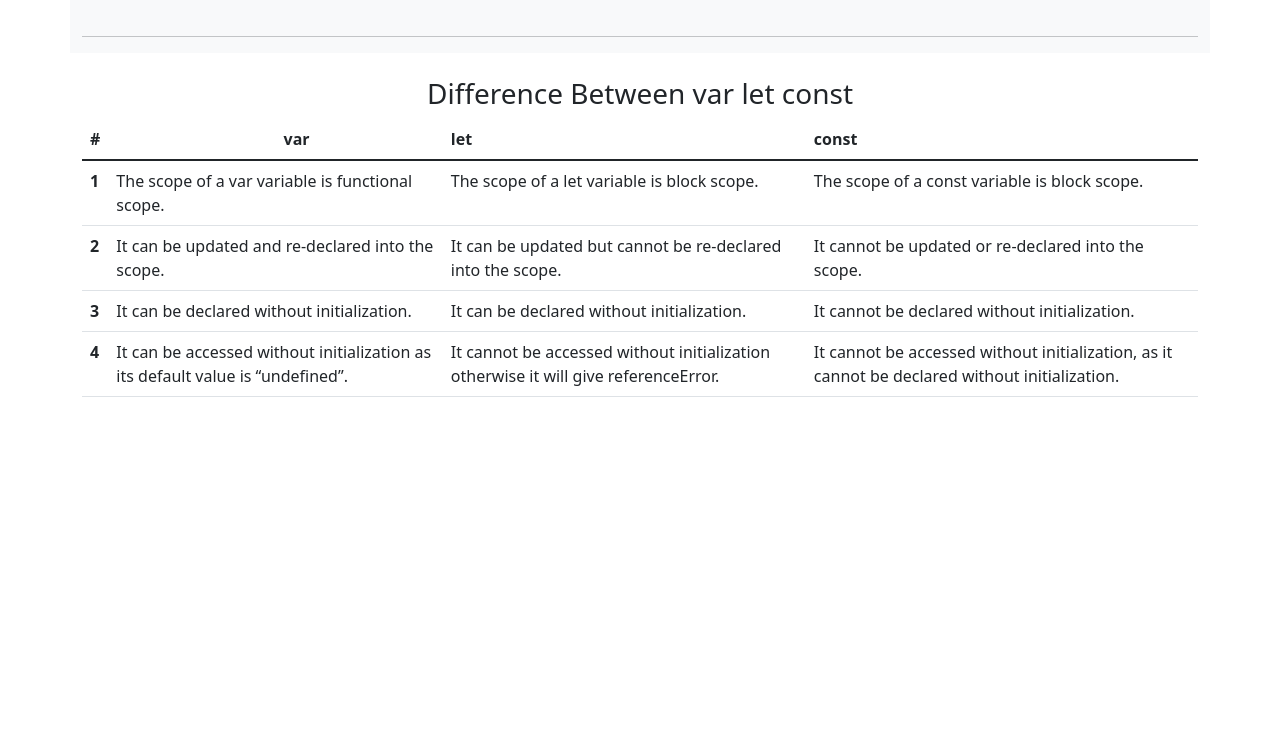
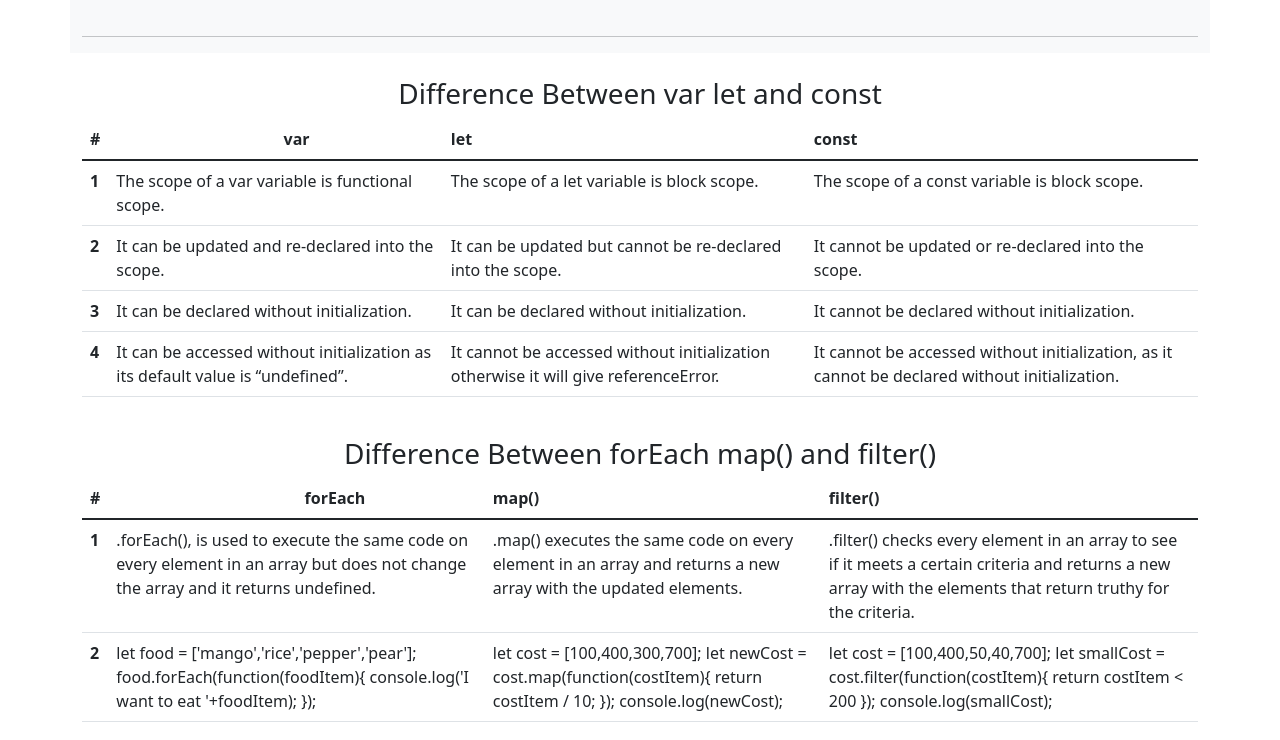
Before and after one commit to Hafiz0073/simple-news-portal, a plain HTML site: page difference.html in a window 1280 px wide. Shown: the part 60-800 px from the top of the page. Drawn offline with nearby package versions, Linux system fonts and the light colour scheme; no server answers.

Commit message:
forEach map filter diff add

```diff
--- a/difference.html
+++ b/difference.html
@@ -40,8 +40,8 @@
         <!-- secondary  dynamic nevigation end -->
     </header>
     <main>
-        <div class="container">
-            <h3 class="text-center pt-4">Difference Between var let const</h3>
+        <div class="container" id="var">
+            <h3 class="text-center pt-4">Difference Between var let and const</h3>
             <table class="table">
                 <thead>
                     <tr>
@@ -84,6 +84,48 @@
                 </tbody>
             </table>
         </div>
+        <div class="container" id="map">
+            <h3 class="text-center pt-4">Difference Between forEach map() and filter() </h3>
+            <table class="table">
+                <thead>
+                    <tr>
+                        <th colspan="2">#</th>
+                        <th colspan="2">forEach</th>
+                        <th colspan="1">map()</th>
+                        <th colspan="2">filter()</th>
+                    </tr>
+                </thead>
+                <tbody class="table-group-divider">
+                    <tr>
+                        <th scope="row">1</th>
+                        <td colspan="2">.forEach(), is used to execute the same code on every element in an array but
+                            does not change the array and it returns undefined.</td>
+                        <td colspan="2">.map() executes the same code on every element in an array and returns a new
+                            array with the updated elements.</td>
+                        <td colspan="2">.filter() checks every element in an array to see if it meets a certain criteria
+                            and returns a new array with the elements that return truthy for the criteria.
+                        </td>
+                    </tr>
+                    <tr>
+                        <th scope="row">2</th>
+                        <td colspan="2">let food = ['mango','rice','pepper','pear'];
+                            food.forEach(function(foodItem){
+                            console.log('I want to eat '+foodItem);
+                            });</td>
+                        <td colspan="2">let cost = [100,400,300,700];
+                            let newCost = cost.map(function(costItem){
+                            return costItem / 10;
+                            });
+                            console.log(newCost);</td>
+                        <td colspan="2">let cost = [100,400,50,40,700];
+                            let smallCost = cost.filter(function(costItem){
+                            return costItem < 200 }); console.log(smallCost); </td>
+                    </tr>
+
+
+                </tbody>
+            </table>
+        </div>
 
     </main>
     <script src="js/newscategory.js"></script>
```
